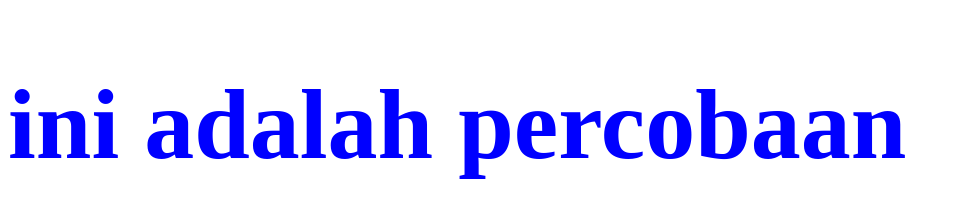
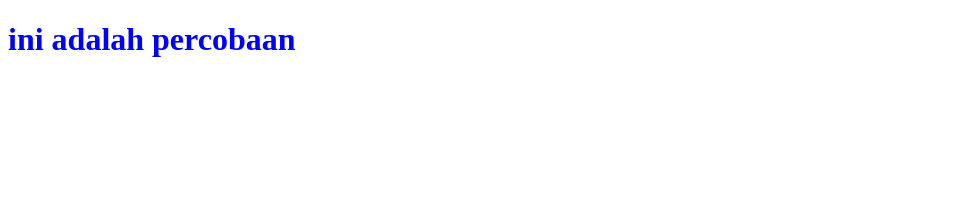
Before and after one commit to Liviavia21/Latihan-1, a plain HTML site: page index.html in a window 1280 px wide. Shown: the whole page, without its empty margins (0-959 px from the left). Drawn offline with Linux system fonts and the light colour scheme.

Commit message:
Update index.html

```diff
--- a/index.html
+++ b/index.html
@@ -6,7 +6,7 @@
 <Style>
 h1{
    Color:blue;
-   Font-size:100px
+   Font-size:100.px
   }
 </Style>
 </head>
```
